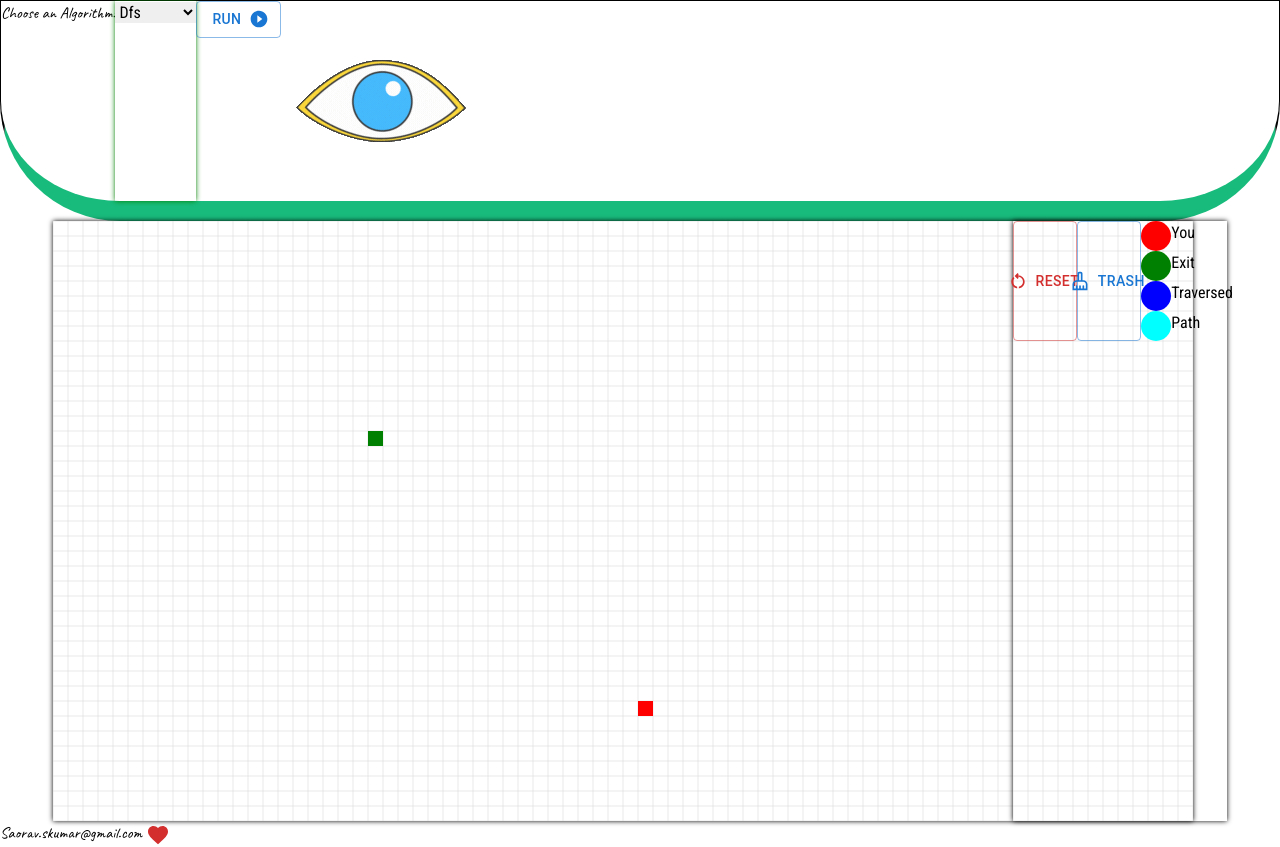
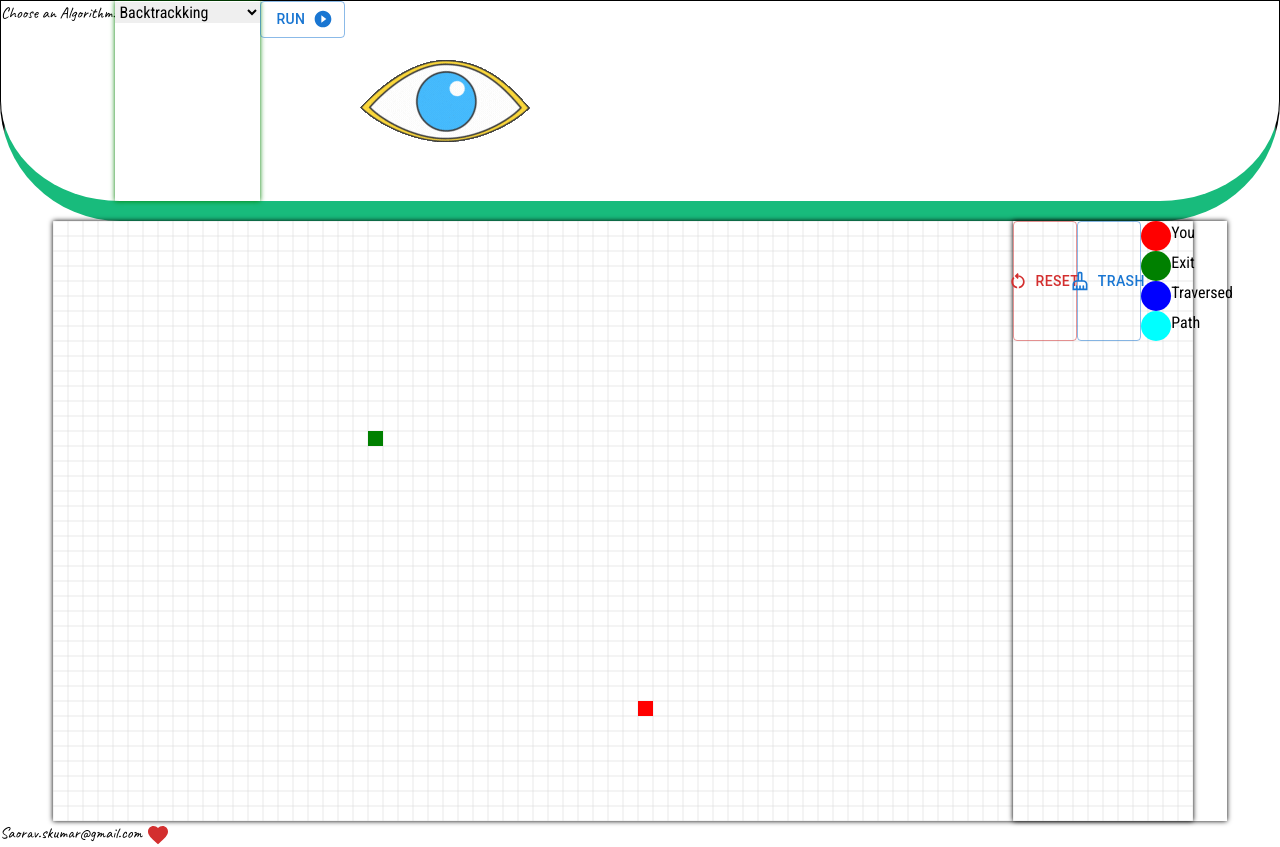
Before and after one commit to Batty-sk/A.L.G.O-, a Next.js app: page / in a window 1280 px wide. Built offline with nearby package versions, Linux system fonts and the light colour scheme.

Commit message:
chages the header options

```diff
--- a/src/Components/Header.tsx
+++ b/src/Components/Header.tsx
@@ -51,9 +51,9 @@ const Header = () => {
             <div className='flex items-center justify-around '>
                 <h2  className={`font text-3xl ${Cat.className}`}>Choose an Algorithm:</h2>
                 <div className='ms-5 border' style={{boxShadow:'0px 0px 5px green'}}><select name="algos" id="algorithms" className='p-2 w-32'>
-                    <option value="">Dfs</option>
-                    <option value="">Dijisktra's</option>
-                    <option value="">A+</option>
+                    <option value="">Backtrackking</option>
+                    <option value="">Shortest Path (BFS)</option>
+                    <option value="">A+ Algorithm</option>
                     </select></div>
                 <div id='run-btn' className='ms-5'>
                 <Button onClick={HandleRun}  variant="outlined" className='text-black ps-3 pe-3' endIcon={<PlayCircleFilledOutlinedIcon/>}>
```
Also changed, not shown: src/Algorithms/Prims.ts (deleted).
